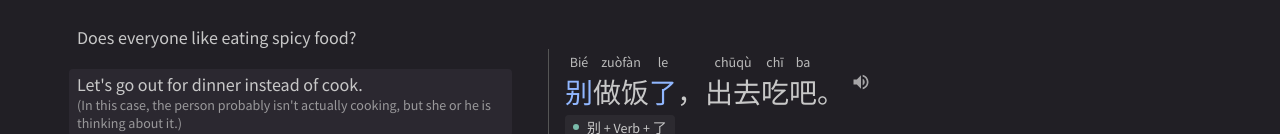
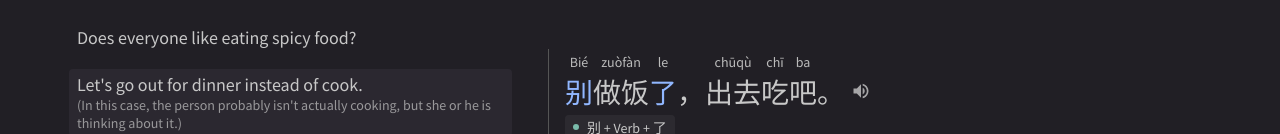
Before and after one commit to Xyzrr/shuo-chinese, a React (Vite) app: page / in a window 1280 px wide. Both pictures are taken after a click on the element 286 px from the left and 768 px from the top of the page. Shown: the part 666-800 px from the top of the page. Built offline with nearby package versions, Linux system fonts and the light colour scheme.

Commit message:
lil styling tweak

```diff
--- a/src/ChineseRenderer.tsx
+++ b/src/ChineseRenderer.tsx
@@ -56,6 +56,9 @@ const ChineseRenderer: React.FC<ChineseRendererProps> = ({
             })}
           </S.CharsWrapper>
           <S.AudioButton
+            style={{
+              marginTop: settingsContext.showPinyin ? 22 : 0 /* brittle */,
+            }}
             playing={audioPlaying}
             onClick={async () => {
               if (audioPlaying) {
```
